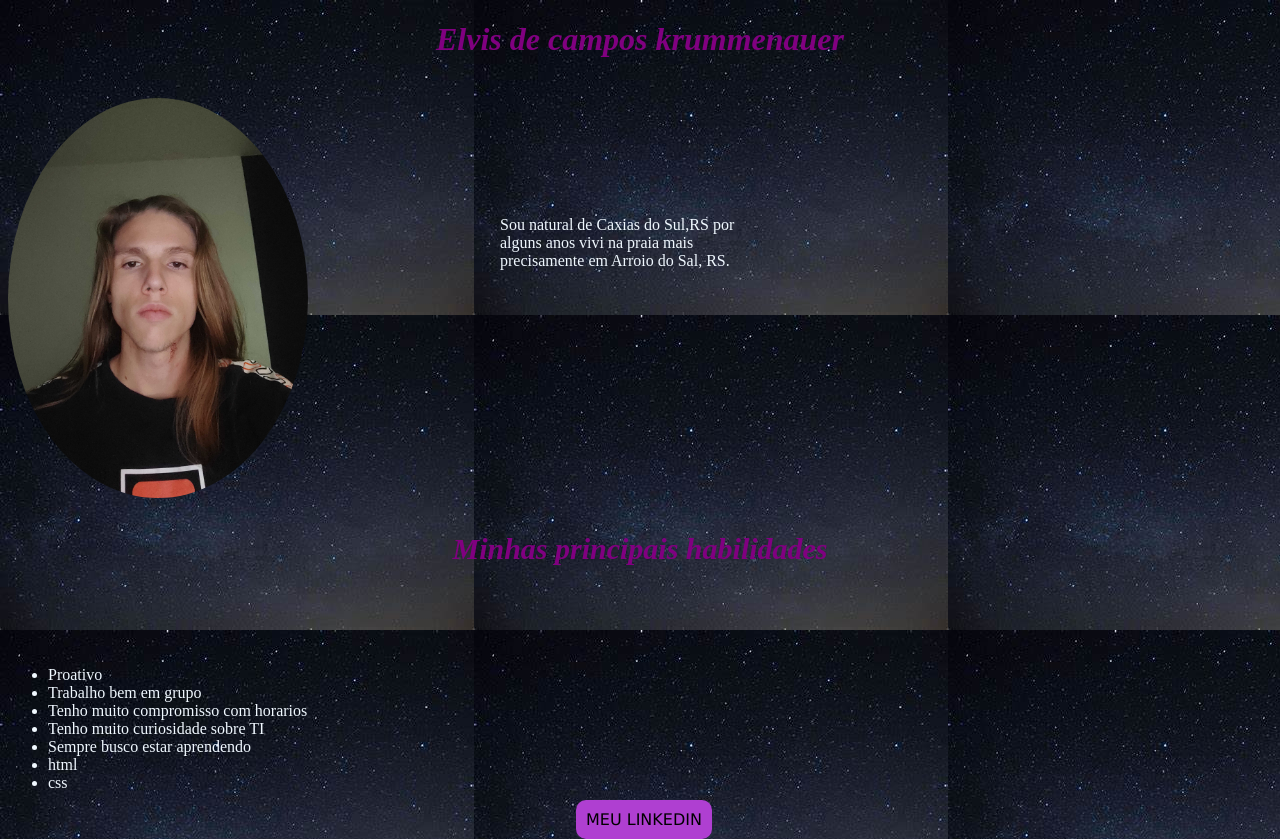
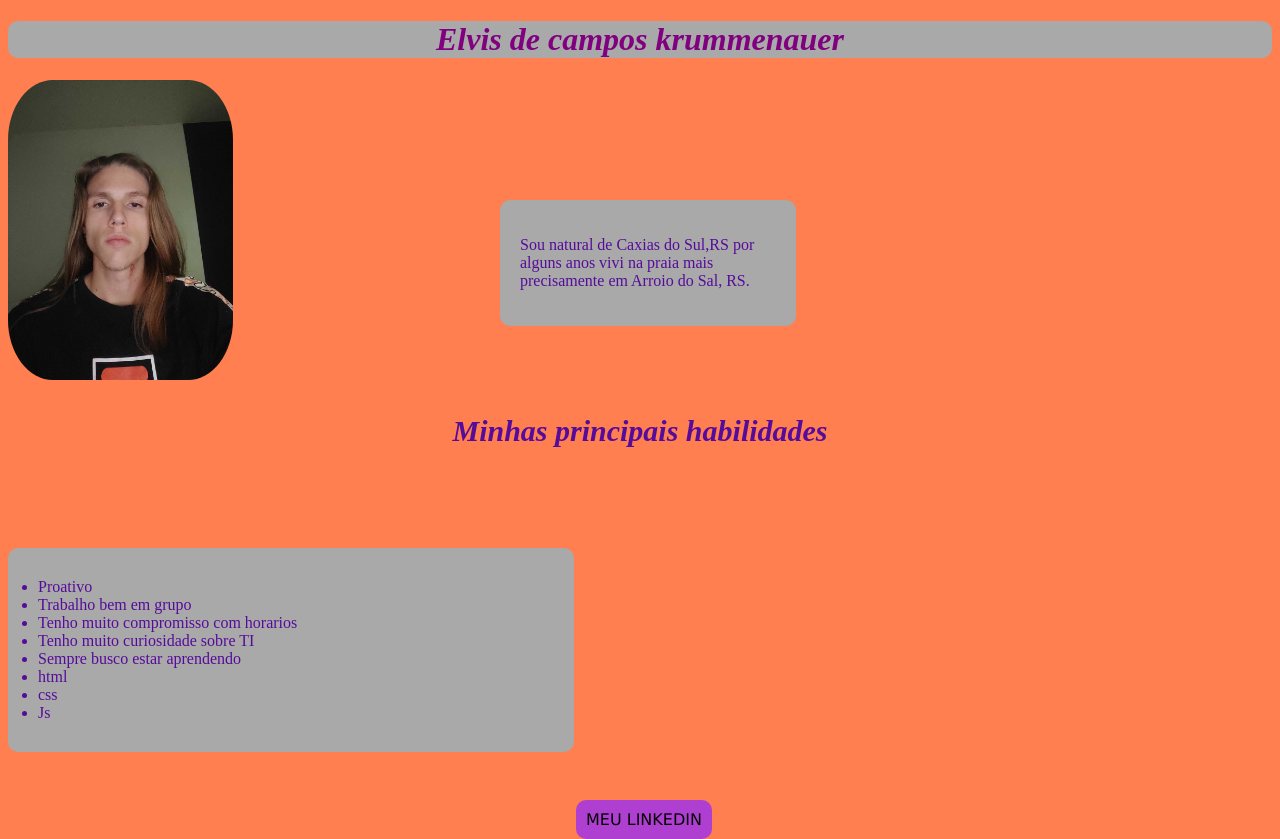
Before and after one commit to ElvisKrummenauer/ElvisKrummenauer.github.io, a plain HTML site: page index.html in a window 1280 px wide. Drawn offline with Linux system fonts and the light colour scheme.

Commit message:
melhorando um pouquinho

```diff
--- a/index.html
+++ b/index.html
@@ -8,15 +8,19 @@
     <meta name="viewport" content="width=device-width, initial-scale=1.0">
     <title>Elvis de Campos Krummenauer</title>
 </head>
+
 <body>
-    <h1><strong>Elvis de campos krummenauer</strong></h1>
-    <br>
-    <div>
+    <header>
+        <h1><strong>Elvis de campos krummenauer</strong></h1>
+    </header>
+    <div class="img">
         <img class="minha-foto" src="./IMG_20230414_195556.jpg" alt="Foto do Elvis">
     </div>
-    <div class="minha-descricao">
-        <p>Sou natural de Caxias do Sul,RS por alguns anos vivi na praia mais precisamente em Arroio do Sal, RS.</p>
-    </div>
+    <article>
+        <div class="minha-descricao">
+            <p>Sou natural de Caxias do Sul,RS por alguns anos vivi na praia mais precisamente em Arroio do Sal, RS.</p>
+        </div>
+    </article>
     <h3><strong>Minhas principais habilidades</strong></h3>
     <ul>
         <li>Proativo</li>
@@ -26,8 +30,9 @@
         <li>Sempre busco estar aprendendo</li>
         <li>html</li>
         <li>css</li>
+        <li>Js</li>
     </ul>
-    <div class="dov" >
+    <div>
         <a class="linkedin" href="//www.linkedin.com/in/elvis-krummenauer-77649920a/"">Meu linkedin</a>
 </div>
 </body>
--- a/style.css
+++ b/style.css
@@ -2,29 +2,34 @@ h1 {
     text-align: center;
     font-style: italic;
     color: purple;
+    background-color: darkgray;
+    border-radius: 10px;
 }
 
 body {
-    background-image: url(./th.jpeg);
-    ;
+    background-size: cover;
+    background-color: coral;
 }
 
 h3 {
     font-size: 30px;
     font-style: italic;
-    color: purple;
+    color: rgb(86, 12, 155);
     text-align: center;
 }
 
 p {
-    color: aliceblue;
+    color: rgb(86, 12, 155);
     height: ;
 }
 
 ul {
-    color: aliceblue;
+    color: rgb(86, 12, 155);
     width: 40%;
     margin-top: 100px;
+    background-color: darkgray;
+    border-radius: 10px;
+    padding: 30px;
 }
 
 .linkedin {
@@ -41,15 +46,11 @@ ul {
     position: absolute;
     top: 800px;
     left: 45%;
-    right: ;
-    bottom: ;
-    margin: ;
-
 }
 
 .minha-foto {
-    border-radius: 50%;
-    height: 400px;
+    border-radius: 20%;
+    height: 300px;
 }
 
 .minha-descricao {
@@ -57,4 +58,7 @@ ul {
     position: absolute;
     left: 500px;
     top: 200px;
+    background-color: darkgray;
+    border-radius: 10px;
+    padding: 20px;
 }
```
